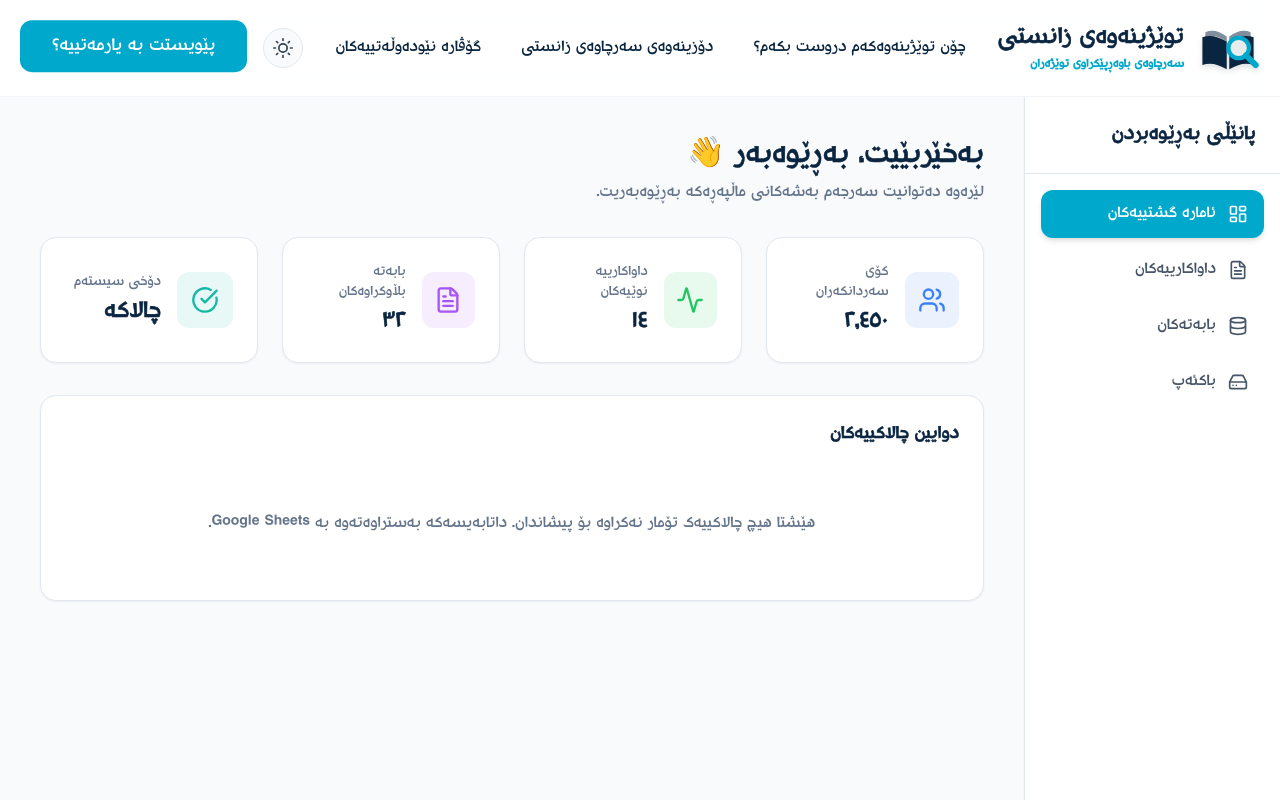
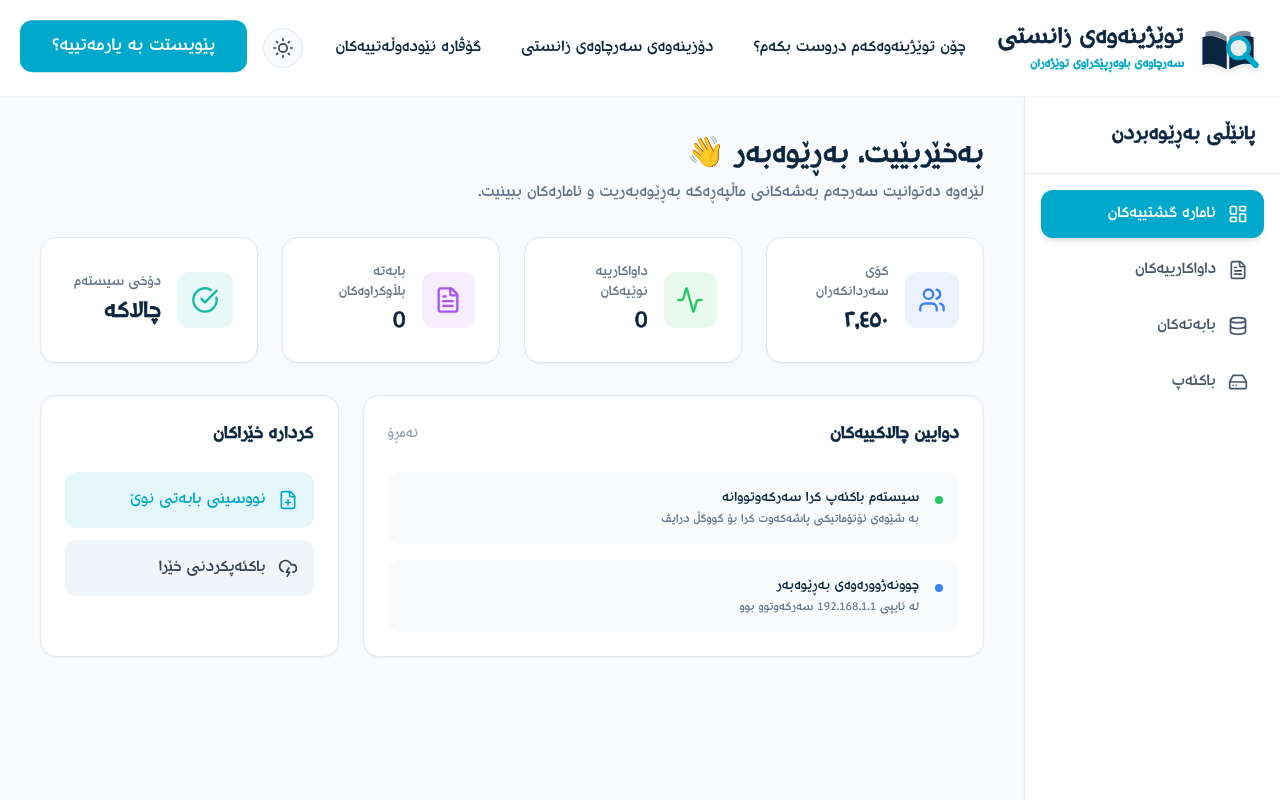
Before and after one commit to heminsherko/twezhinawa, a Next.js app: page /admin in a window 1280 px wide. Shown: the top 800 px of the page. Built offline with nearby package versions, Linux system fonts and the light colour scheme.

Commit message:
Make Admin Overview dynamic using localStorage state

```diff
--- a/src/app/admin/page.tsx
+++ b/src/app/admin/page.tsx
@@ -1,25 +1,52 @@
-import { Activity, Users, FileText, CheckCircle } from "lucide-react";
+"use client";
+
+import { useState, useEffect } from "react";
+import { Activity, Users, FileText, CheckCircle, FilePlus, CloudLightning } from "lucide-react";
+import Link from "next/link";
+import { motion } from "framer-motion";
 
 export default function AdminDashboard() {
+  const [statsData, setStatsData] = useState({
+    articles: 0,
+    submissions: 0,
+    visitors: "٢,٤٥٠",
+  });
+
+  useEffect(() => {
+    const articles = JSON.parse(localStorage.getItem("admin_articles") || "[]");
+    const submissions = JSON.parse(localStorage.getItem("admin_submissions") || "[]");
+    setStatsData({
+      articles: articles.length,
+      submissions: submissions.length,
+      visitors: "٢,٤٥٠"
+    });
+  }, []);
+
   const stats = [
-    { title: "کۆی سەردانکەران", value: "٢,٤٥٠", icon: Users, color: "text-blue-500", bg: "bg-blue-500/10" },
-    { title: "داواکارییە نوێیەکان", value: "١٤", icon: Activity, color: "text-green-500", bg: "bg-green-500/10" },
-    { title: "بابەتە بڵاوکراوەکان", value: "٣٢", icon: FileText, color: "text-purple-500", bg: "bg-purple-500/10" },
+    { title: "کۆی سەردانکەران", value: statsData.visitors, icon: Users, color: "text-blue-500", bg: "bg-blue-500/10" },
+    { title: "داواکارییە نوێیەکان", value: statsData.submissions.toString(), icon: Activity, color: "text-green-500", bg: "bg-green-500/10" },
+    { title: "بابەتە بڵاوکراوەکان", value: statsData.articles.toString(), icon: FileText, color: "text-purple-500", bg: "bg-purple-500/10" },
     { title: "دۆخی سیستەم", value: "چالاكە", icon: CheckCircle, color: "text-teal-500", bg: "bg-teal-500/10" },
   ];
 
   return (
-    <div>
+    <motion.div initial={{ opacity: 0, y: 10 }} animate={{ opacity: 1, y: 0 }} transition={{ duration: 0.3 }}>
       <div className="mb-8">
         <h1 className="text-3xl font-bold text-[#0A2540] dark:text-white mb-2">بەخێربێیت، بەڕێوەبەر 👋</h1>
-        <p className="text-slate-500 dark:text-slate-400">لێرەوە دەتوانیت سەرجەم بەشەکانی ماڵپەڕەکە بەڕێوەبەریت.</p>
+        <p className="text-slate-500 dark:text-slate-400">لێرەوە دەتوانیت سەرجەم بەشەکانی ماڵپەڕەکە بەڕێوەبەریت و ئامارەکان ببینیت.</p>
       </div>
 
       <div className="grid grid-cols-1 md:grid-cols-2 lg:grid-cols-4 gap-6 mb-8">
         {stats.map((stat, i) => {
           const Icon = stat.icon;
           return (
-            <div key={i} className="bg-white dark:bg-[#0f172a] p-6 rounded-2xl border border-slate-200 dark:border-slate-800 shadow-sm flex items-center gap-4">
+            <motion.div
+              initial={{ opacity: 0, scale: 0.95 }}
+              animate={{ opacity: 1, scale: 1 }}
+              transition={{ delay: i * 0.1 }}
+              key={i}
+              className="bg-white dark:bg-[#0f172a] p-6 rounded-2xl border border-slate-200 dark:border-slate-800 shadow-sm flex items-center gap-4 hover:shadow-md transition-shadow"
+            >
               <div className={`w-14 h-14 rounded-xl flex items-center justify-center ${stat.bg}`}>
                 <Icon className={`w-7 h-7 ${stat.color}`} />
               </div>
@@ -27,17 +54,49 @@ export default function AdminDashboard() {
                 <p className="text-sm text-slate-500 dark:text-slate-400 font-medium mb-1">{stat.title}</p>
                 <p className="text-2xl font-bold text-[#0A2540] dark:text-white">{stat.value}</p>
               </div>
-            </div>
+            </motion.div>
           );
         })}
       </div>
 
-      <div className="bg-white dark:bg-[#0f172a] rounded-2xl border border-slate-200 dark:border-slate-800 p-6 shadow-sm">
-        <h3 className="text-lg font-bold text-[#0A2540] dark:text-white mb-6">دوایین چالاکییەکان</h3>
-        <div className="text-center py-10 text-slate-500">
-          هێشتا هیچ چالاکییەک تۆمار نەکراوە بۆ پیشاندان. داتابەیسەکە بەستراوەتەوە بە Google Sheets.
+      <div className="grid grid-cols-1 lg:grid-cols-3 gap-6">
+        <div className="lg:col-span-2 bg-white dark:bg-[#0f172a] rounded-2xl border border-slate-200 dark:border-slate-800 p-6 shadow-sm">
+          <div className="flex justify-between items-center mb-6">
+            <h3 className="text-lg font-bold text-[#0A2540] dark:text-white">دوایین چالاکییەکان</h3>
+            <span className="text-sm text-slate-400">ئەمڕۆ</span>
+          </div>
+          <div className="space-y-4">
+            <div className="flex gap-4 p-4 rounded-xl bg-slate-50 dark:bg-slate-800/50">
+              <div className="w-2 h-2 rounded-full bg-green-500 mt-2"></div>
+              <div>
+                <p className="text-sm font-medium text-[#0A2540] dark:text-white mb-1">سیستەم باکئەپ کرا سەرکەوتووانە</p>
+                <p className="text-xs text-slate-500">بە شێوەی ئۆتۆماتیکی پاشەکەوت کرا بۆ گووگڵ درایڤ</p>
+              </div>
+            </div>
+            <div className="flex gap-4 p-4 rounded-xl bg-slate-50 dark:bg-slate-800/50">
+              <div className="w-2 h-2 rounded-full bg-blue-500 mt-2"></div>
+              <div>
+                <p className="text-sm font-medium text-[#0A2540] dark:text-white mb-1">چوونەژوورەوەی بەڕێوەبەر</p>
+                <p className="text-xs text-slate-500">لە ئایپی 192.168.1.1 سەرکەوتوو بوو</p>
+              </div>
+            </div>
+          </div>
+        </div>
+
+        <div className="bg-white dark:bg-[#0f172a] rounded-2xl border border-slate-200 dark:border-slate-800 p-6 shadow-sm">
+          <h3 className="text-lg font-bold text-[#0A2540] dark:text-white mb-6">کردارە خێراکان</h3>
+          <div className="space-y-3">
+            <Link href="/admin/posts" className="flex items-center gap-3 w-full p-4 rounded-xl bg-[#00A8CC]/10 text-[#00A8CC] hover:bg-[#00A8CC]/20 transition-colors font-medium">
+              <FilePlus className="w-5 h-5" />
+              نووسینی بابەتی نوێ
+            </Link>
+            <Link href="/admin/backup" className="flex items-center gap-3 w-full p-4 rounded-xl bg-slate-100 dark:bg-slate-800 text-slate-700 dark:text-slate-300 hover:bg-slate-200 dark:hover:bg-slate-700 transition-colors font-medium">
+              <CloudLightning className="w-5 h-5" />
+              باکئەپکردنی خێرا
+            </Link>
+          </div>
         </div>
       </div>
-    </div>
+    </motion.div>
   );
 }
```
